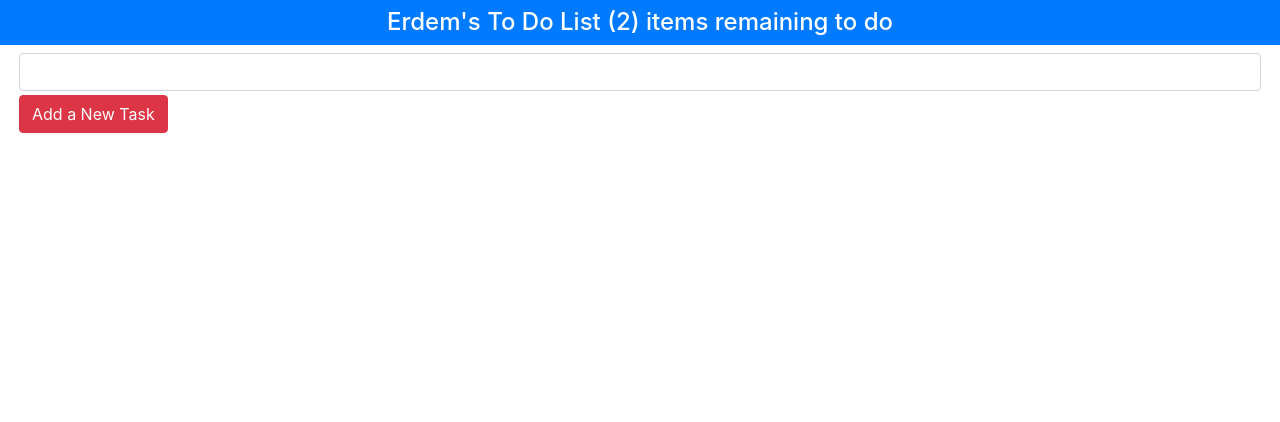
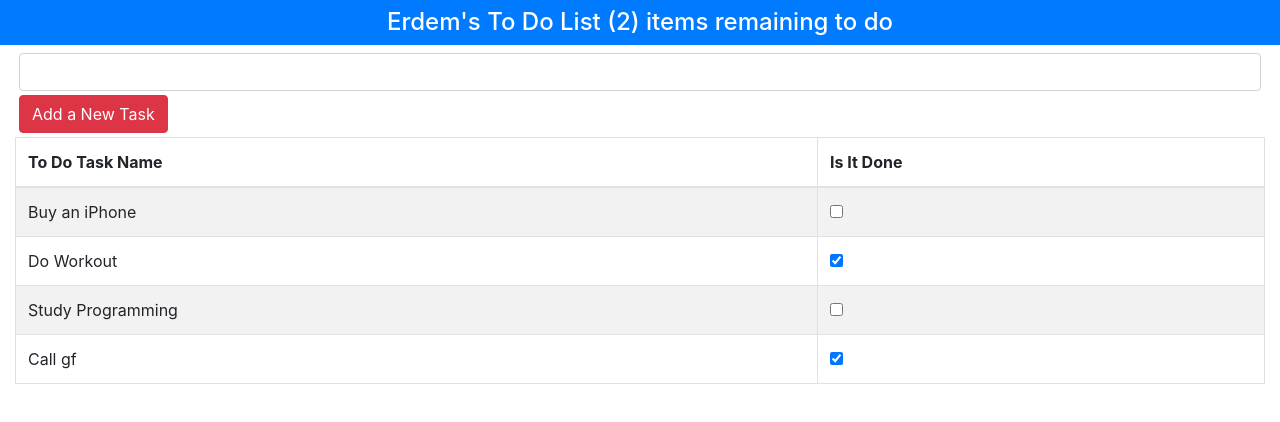
Before and after one commit to ismailsirma/React-To-Do-App, a React (Create React App) app in the folder reactdemo1/react-to-do-list/: page / in a window 1280 px wide. Shown: the top 422 px of the page. Built offline with nearby package versions, Linux system fonts and the light colour scheme.

Commit message:
1. added toggleToDo function to change status 2. added todoTableRows to generate html output to display all todo items

```diff
--- a/reactdemo1/react-to-do-list/src/App.js
+++ b/reactdemo1/react-to-do-list/src/App.js
@@ -12,10 +12,10 @@ export default class App extends Component
     this.state=
     {
       userName : "Erdem",
-      toDoItems : [{action : "Buy a flower", done : false},
+      toDoItems : [{action : "Buy an iPhone", done : false},
                   {action : "Do Workout", done : true},
                   {action : "Study Programming", done : false},
-                  {action : "Call a friend", done : true}],
+                  {action : "Call gf", done : true}],
       newItemText : ""
     }
   }
@@ -39,13 +39,31 @@ export default class App extends Component
           // <Modal {...this.props} title='Modal heading'> would be same as:
           // <Modal a={this.props.a} b={this.props.b} title=''>
 
-            toDoItems : [ ...this.state.toDoItems, // all the previous values of to do items
+          // ... : all the previous values of to do items
+            toDoItems : [ ...this.state.toDoItems,
                         { action : this.state.newItemText,
                           done : false}],
                           newItemText : ""
         });
     }
   }
+
+  // change note item status boolean wheter it is done or not
+  toggleTodo = (todo) => this.setState({ toDoItems : this.state.toDoItems
+                  .map(item => item.action === todo.action ?
+                          { ...item, done: !item.done } : item )}
+                      );
+
+ // use map function to generate to do items for displaying
+  todoTableRows =() => this.state.toDoItems
+                  .map( item =>
+                    <tr key={item.action}>
+                      <td>{item.action}</td>
+                      <td><input type="checkbox" checked={item.done}
+                              onChange={ () => this.toggleTodo(item)} />
+                      </td>
+                    </tr>
+                    );
 
   // render = () => {}  new style arrow function, below is old style:
   render()
@@ -67,6 +85,19 @@ export default class App extends Component
                     Add a New Task
               </button>
         </div>
+
+        <table className="table table-striped table-bordered">
+          <thead>
+            <tr>
+              <th>To Do Task Name</th>
+              <th>Is It Done</th>
+            </tr>
+          </thead>
+          <tbody>
+            {this.todoTableRows()}
+          </tbody>
+        </table>
+
       </div>
     </div>
     )
```
